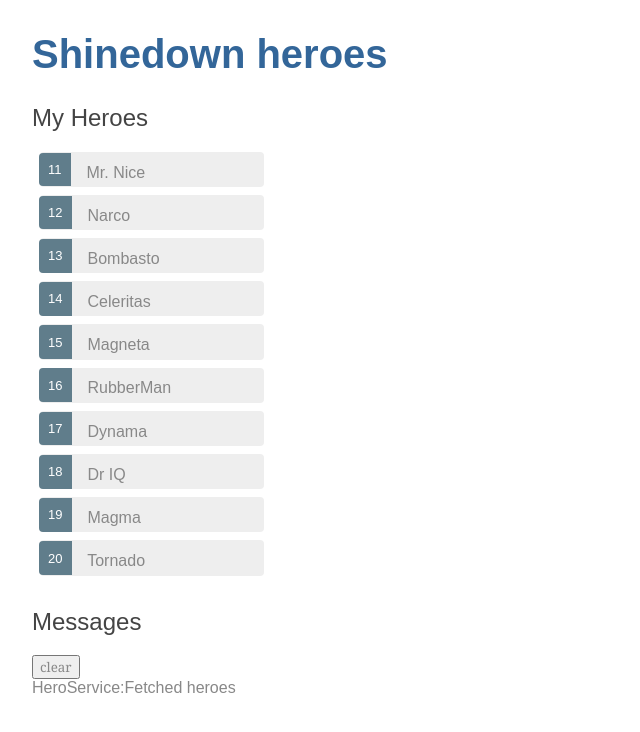
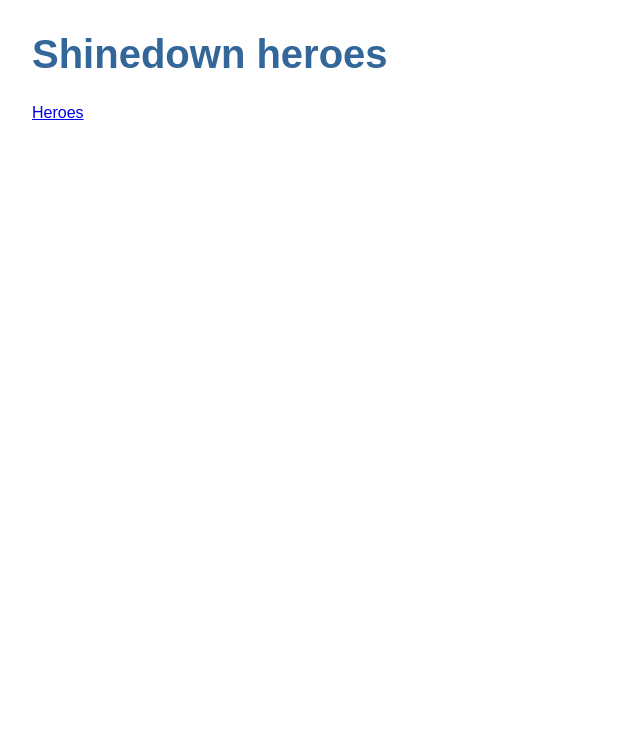
Before and after one commit to kounelios13/angular-tour-of-heroes, an Angular app: page / in a window 1280 px wide. Shown: the top 732 px of the page, without its empty margins (0-640 px from the left). Built offline with nearby package versions, Linux system fonts and the light colour scheme.

Commit message:
initial routing

```diff
--- a/src/app/app.component.html
+++ b/src/app/app.component.html
@@ -1,3 +1,7 @@
 <h1>{{title}}</h1>
-<app-heroes></app-heroes>
+<nav>
+  <a routerLink="/heroes">Heroes</a>
+</nav>
+<!-- The <router-outlet> tells the router where to display routed views -->
+<router-outlet></router-outlet>
 <app-messages></app-messages>
```
Also changed, not shown: src/app/app-routing.module.ts (+10 -8 lines).
